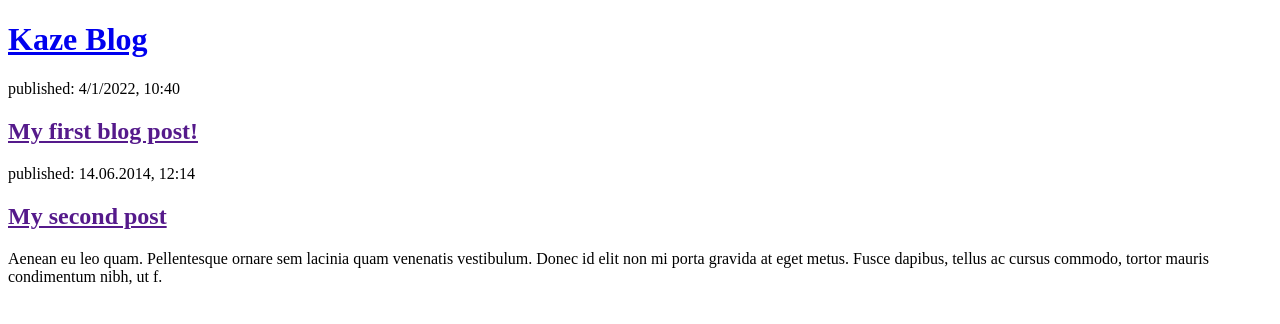
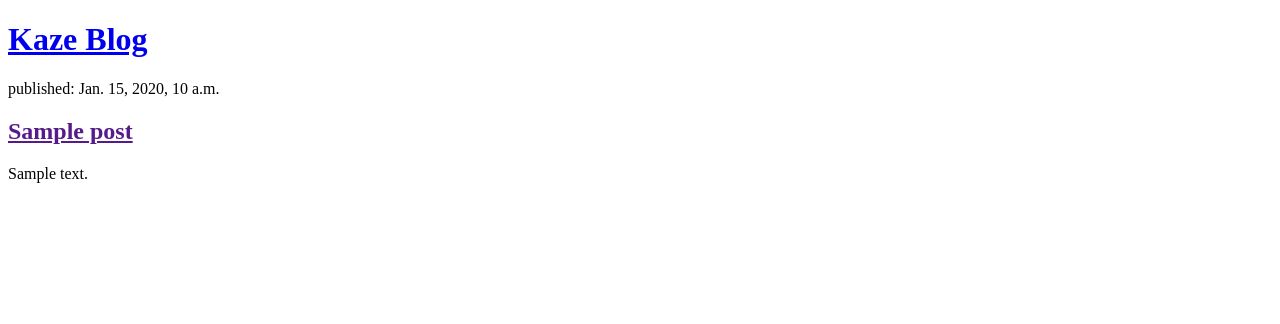
Before and after one commit to Kazeazen/django-microblog, a Django app: template microblog/templates/microblog/post_list.html in a window 1280 px wide. Shown: the top 324 px of the page. Run offline with Django 4.2, Linux system fonts and the light colour scheme; the template is opened without the code that fills it: most values are stand-ins (such as "Sample title", 1, 10 or a date in 2020).

Commit message:
added more html

```diff
--- a/microblog/templates/microblog/post_list.html
+++ b/microblog/templates/microblog/post_list.html
@@ -7,14 +7,14 @@
         <header>
             <h1> <a href="/">Kaze Blog</a></h1>
         </header>
+    {% for post in posts %}
         <article>
-            <time>published: 4/1/2022, 10:40</time>
-            <h2><a href="">My first blog post!</a></h2>
+            <time>
+                published: {{ post.published_date }}
+            </time>
+            <h2> <a href=""> {{post.title}} </a></h2>
+            <p> {{ post.text|linebreaksbr}} </p>
         </article>
-        <article>
-            <time>published: 14.06.2014, 12:14</time>
-            <h2><a href="">My second post</a></h2>
-            <p>Aenean eu leo quam. Pellentesque ornare sem lacinia quam venenatis vestibulum. Donec id elit non mi porta gravida at eget metus. Fusce dapibus, tellus ac cursus commodo, tortor mauris condimentum nibh, ut f.</p>
-        </article>
+    {% endfor %}
     </body>
 </html>
```
Also changed, not shown: microblog/views.py (+5 -2 lines).
